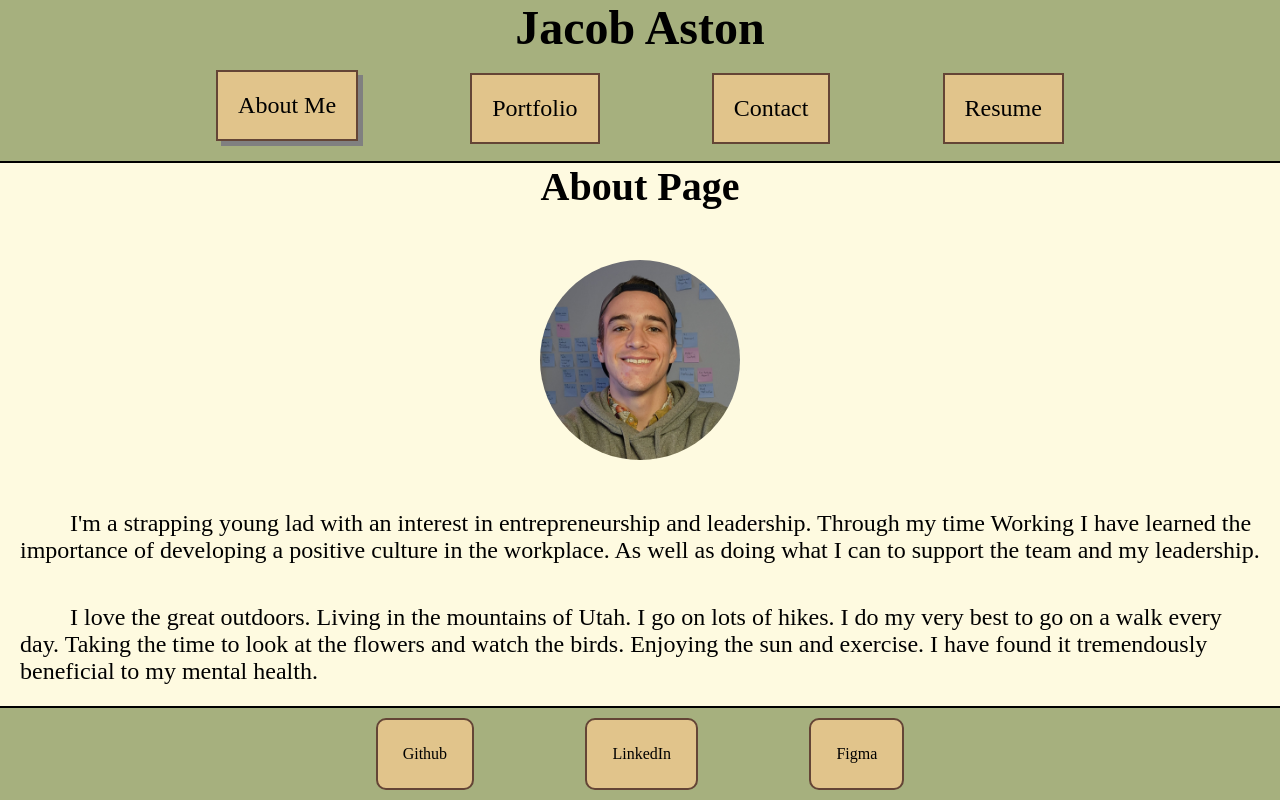
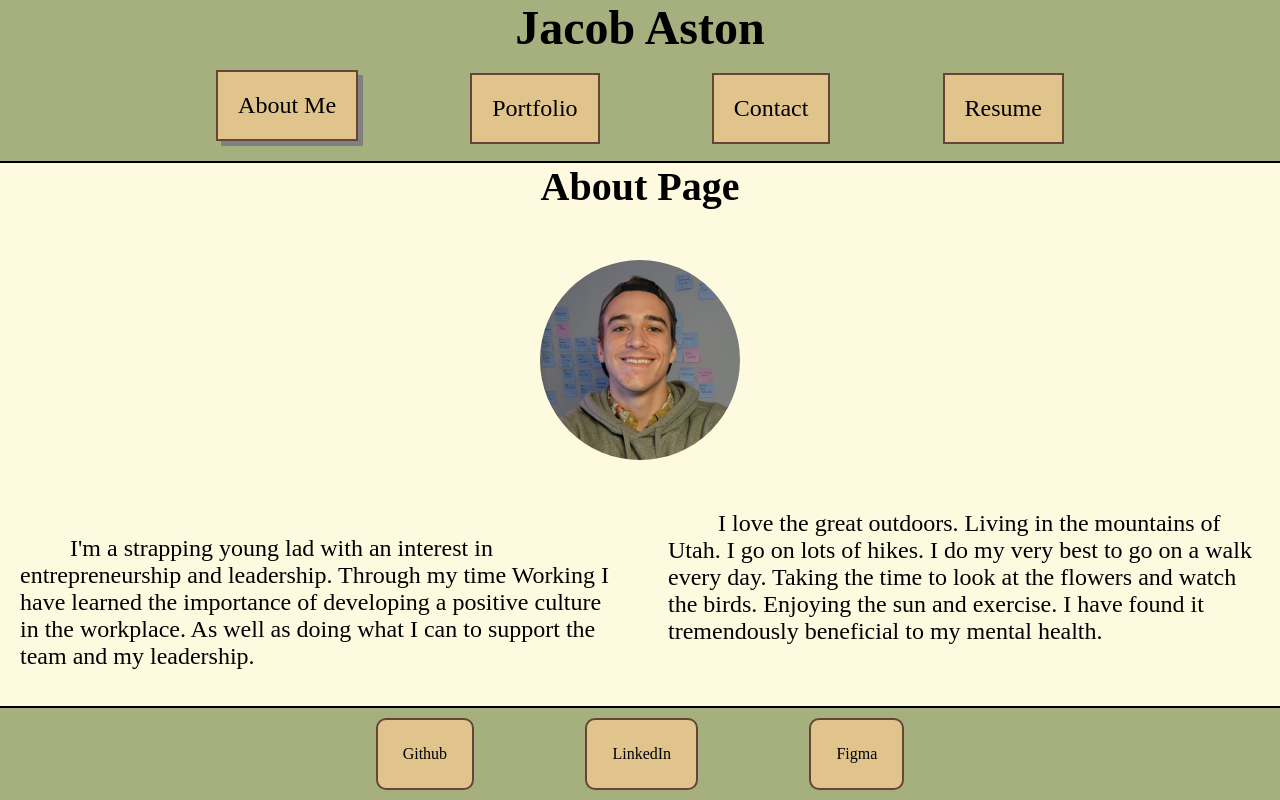
Before and after one commit to Jacob-Aston/react-portfolio, a React (Create React App) app: page / in a window 1280 px wide. Built offline with nearby package versions, Linux system fonts and the light colour scheme; the HTML template or start-up script is replaced by a standard one.

Commit message:
added paragraph layout to about page.

```diff
--- a/src/components/pages/About.js
+++ b/src/components/pages/About.js
@@ -6,21 +6,23 @@ import "../../styles/About.css";
 
 export default function About() {
   return (
-    <div>
+    <div className="about-container">
       <h2>About Page</h2>
       <img src={avatar} className="avatar" alt="A self portrait."></img>
+      <div className="about-introduction">
         <p className="about">
           I'm a strapping young lad with an interest in entrepreneurship and
           leadership. Through my time Working I have learned the importance of
-        developing a positive culture in the workplace. As well as doing what I
-        can to support the team and my leadership.
+          developing a positive culture in the workplace. As well as doing what
+          I can to support the team and my leadership.
         </p>
         <p className="about">
-        I love the great outdoors. Living in the mountains of Utah. I go on lots
-        of hikes. I do my very best to go on a walk every day. Taking the time
-        to look at the flowers and watch the birds. Enjoying the sun and
+          I love the great outdoors. Living in the mountains of Utah. I go on
+          lots of hikes. I do my very best to go on a walk every day. Taking the
+          time to look at the flowers and watch the birds. Enjoying the sun and
           exercise. I have found it tremendously beneficial to my mental health.
         </p>
       </div>
+    </div>
   );
 }
--- a/src/styles/About.css
+++ b/src/styles/About.css
@@ -4,10 +4,15 @@ h2 {
   margin: auto;
 }
 
-p.about {
+.about-introduction {
+  columns: 1;
+}
+
+.about {
+  break-inside: auto;
   font-size: 1.5em;
   text-indent: 50px;
-    margin: 40px 20px 0px 20px;
+  margin: 25px 20px 25px 20px;
 }
 
 .avatar {
@@ -17,3 +22,9 @@ p.about {
   margin: 50px auto;
   border-radius: 50%;
 }
+
+@media (min-width: 744px) {
+  .about-introduction {
+    columns: 2;
+  }
+}
```
Lines whose indentation alone changed are shown as unchanged.
